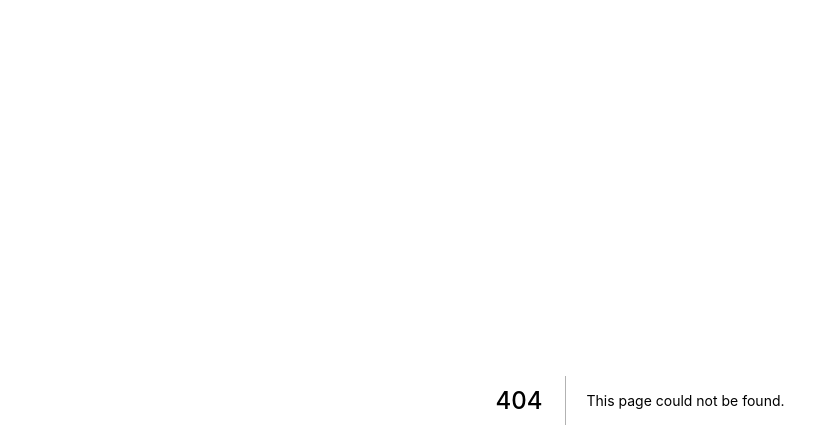
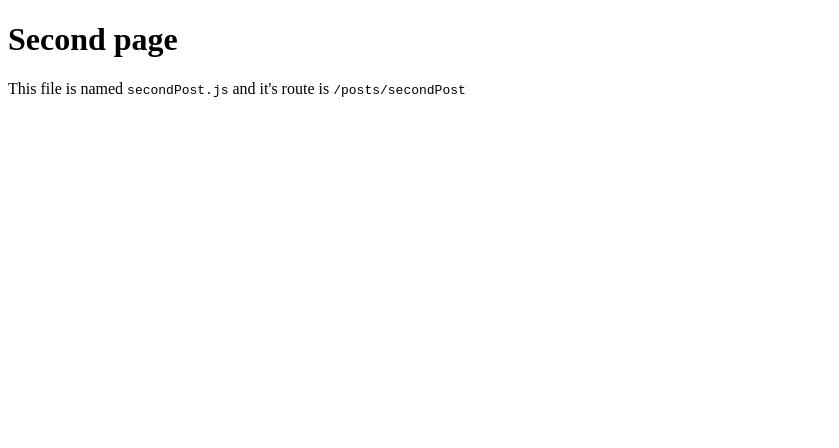
Before and after one commit to DannyAllegrezza/learn-next, a Next.js app in the folder nextjs-blog/: page /posts/secondPost in a window 1280 px wide. Before the commit this address had no page. Shown: the top 448 px of the page, without its empty margins (0-839 px from the left). Built offline with nearby package versions, Linux system fonts and the light colour scheme.

Commit message:
Demo: Pages and basic routing example

```diff
--- /dev/null
+++ b/nextjs-blog/pages/posts/first-post.js
@@ -0,0 +1,3 @@
+export default function FirstPost() {
+    return <h1>First post!</h1>
+}
--- /dev/null
+++ b/nextjs-blog/pages/posts/secondPost.js
@@ -0,0 +1,8 @@
+export default function SecondPage() {
+    return (
+        <div>
+            <h1>Second page</h1>
+            <p>This file is named <code>secondPost.js</code> and it's route is <code>/posts/secondPost</code></p>
+        </div>
+    )
+}
```
Also changed, not shown: 1 other file (tests, documents, lock files or other folders).
